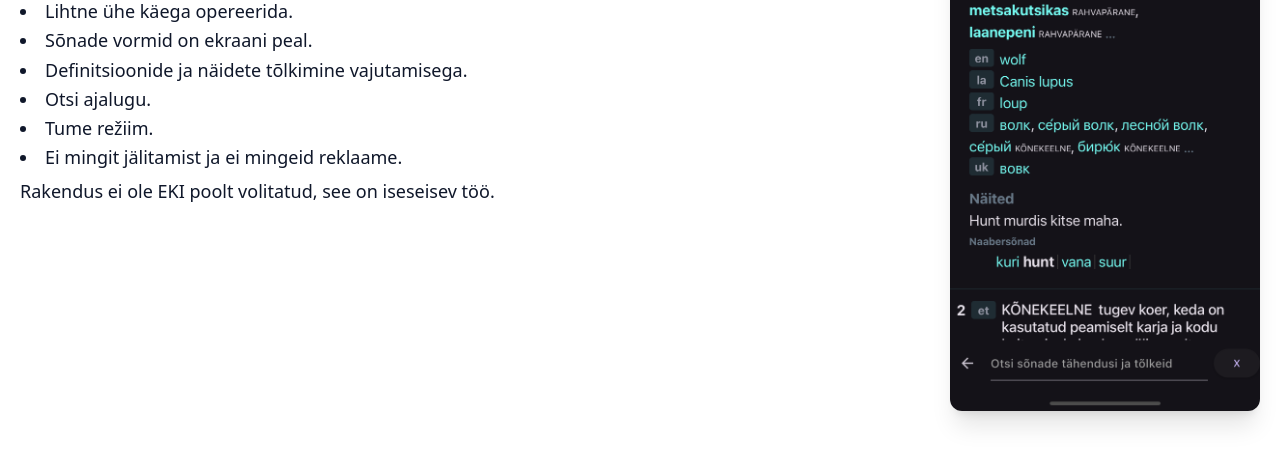
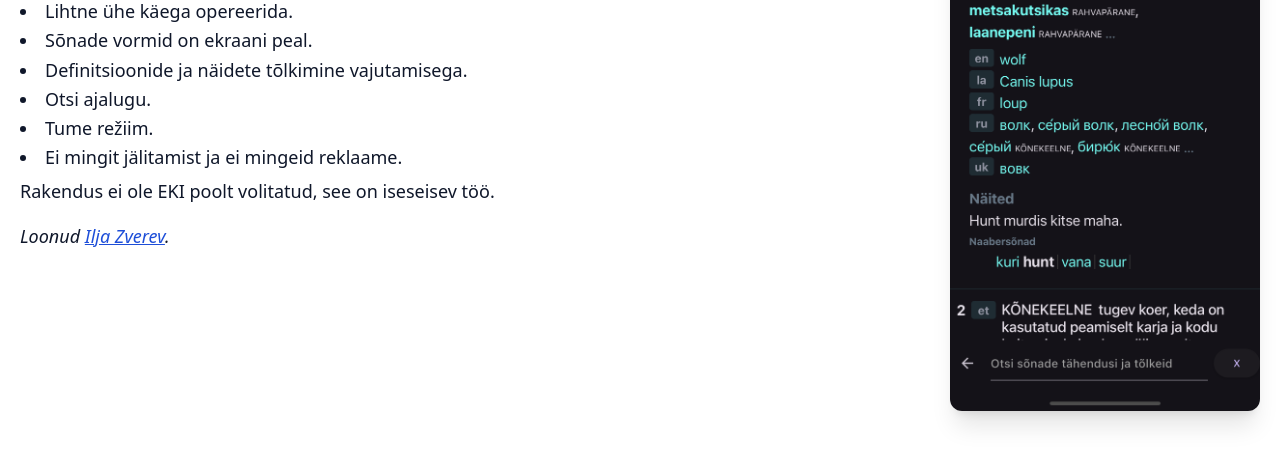
Before and after one commit to Zverik/sonamobi-landing, a plain HTML site: page docs/index.html in a window 1280 px wide. Shown: the part 280-744 px from the top of the page. Drawn offline with Linux system fonts and the light colour scheme.

Commit message:
Add my contact

```diff
--- a/docs/index.html
+++ b/docs/index.html
@@ -32,6 +32,8 @@
       </ul>
 
       <p class="pb-4">Rakendus ei ole EKI poolt volitatud, see on iseseisev töö.</p>
+
+      <p class=""><em>Loonud <a class="text-blue-700 underline" href="ilya@zverev.info">Ilja Zverev</a>.</em></p>
     </div>
     <img src="images/iphone_night.png" class="block rounded-xl md:shrink-0 md:w-1/4 w-full shadow-xl">
   </div>
```
